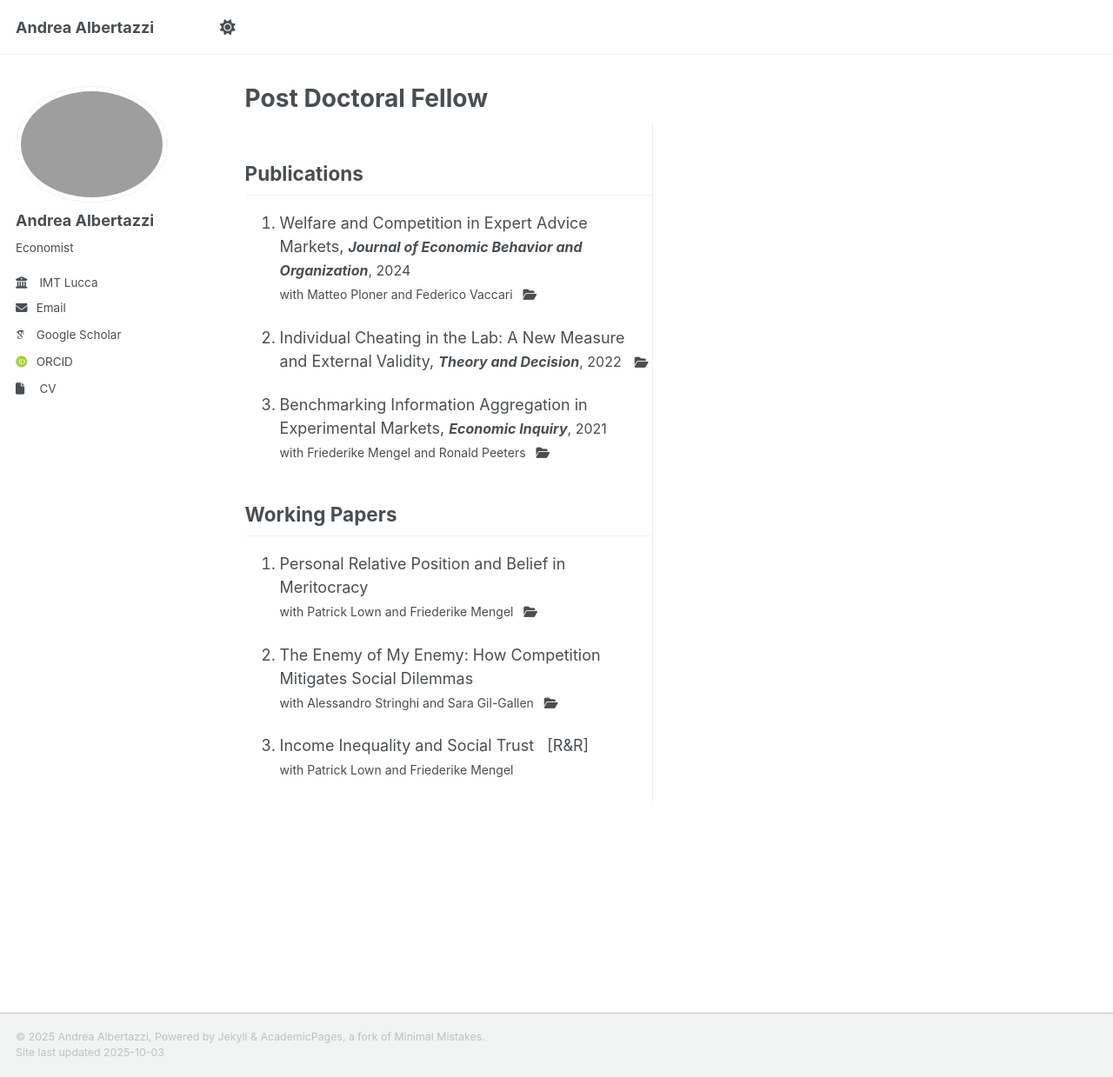
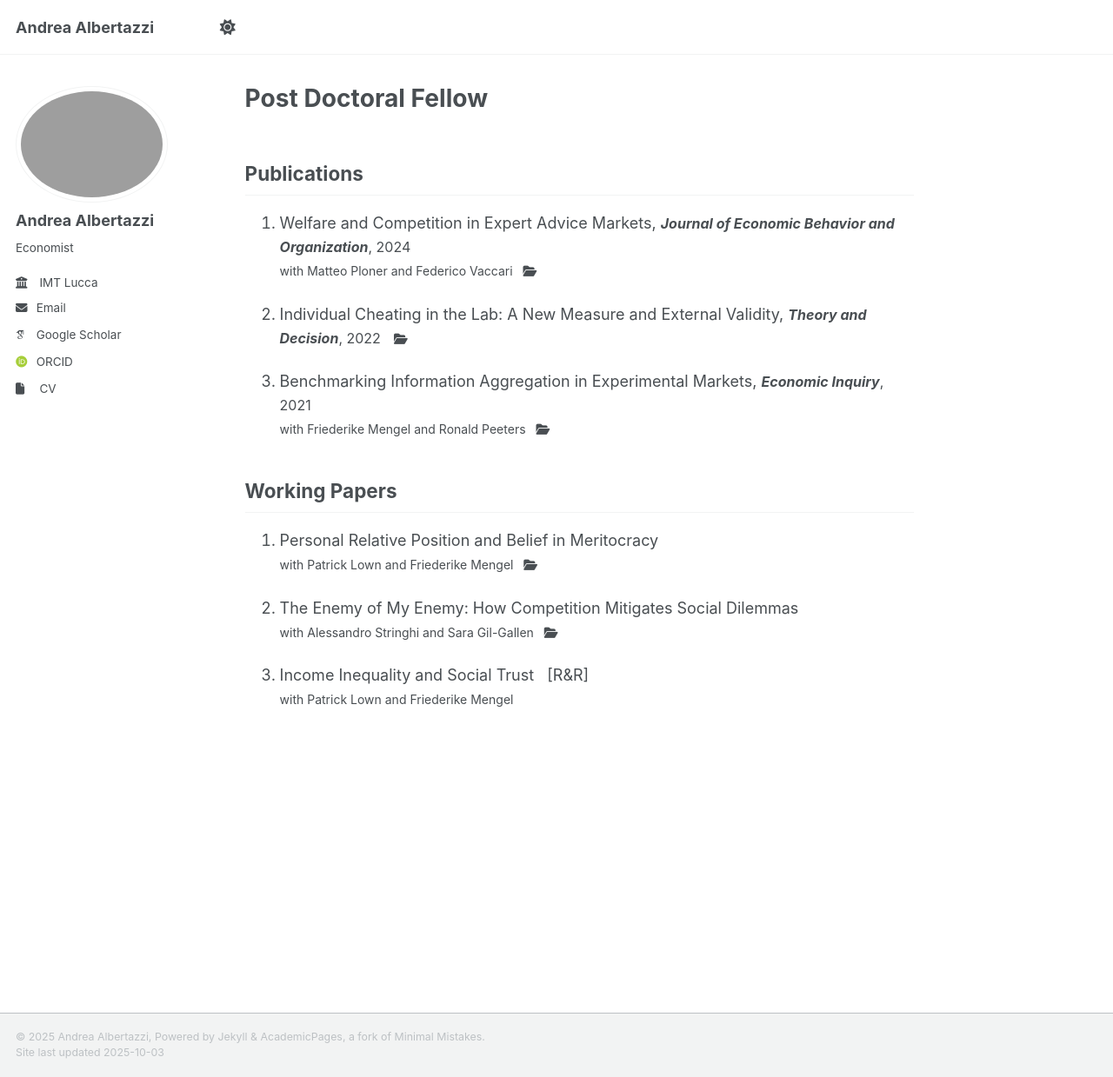
Before and after one commit to tazze87/tazze87.github.io, a Jekyll site: the page built from _pages/about.md, in a window 1280 px wide and 1239 px high. Shown: the whole window at 87% size. Built offline with Jekyll 4.4.1, drawn with Linux system fonts in a browser that asks for light colours; some web fonts are replaced; a script that is not in the unit is left out.

Commit message:
Update custom.html

```diff
--- a/_includes/head/custom.html
+++ b/_includes/head/custom.html
@@ -38,34 +38,5 @@
 </style>
 
 
-<style>
-/* --- Ghost right sidebar: desktop only --- */
-@media (min-width: 1024px) {
-  :root { --sidebar-width: 300px; }          /* Minimal Mistakes left sidebar ≈ 300px */
-
-  /* Make the content leave room on the right */
-  .page__content {
-    position: relative;
-    padding-right: var(--sidebar-width);
-  }
-
-  /* Optional vertical divider to mirror the left one */
-  .page__content::after {
-    content: "";
-    position: absolute;
-    top: 0; bottom: 0;
-    right: var(--sidebar-width);
-    width: 0;
-    border-left: 1px solid #eee;
-    pointer-events: none;
-  }
-}
-
-/* Tweak the max width if you want a wider text column */
-@media (min-width: 1024px) {
-  .page__content { max-width: 900px; }       /* adjust to taste (e.g., 960px, 1000px) */
-}
-</style>
-
 
 <!-- end custom head snippets -->
```
